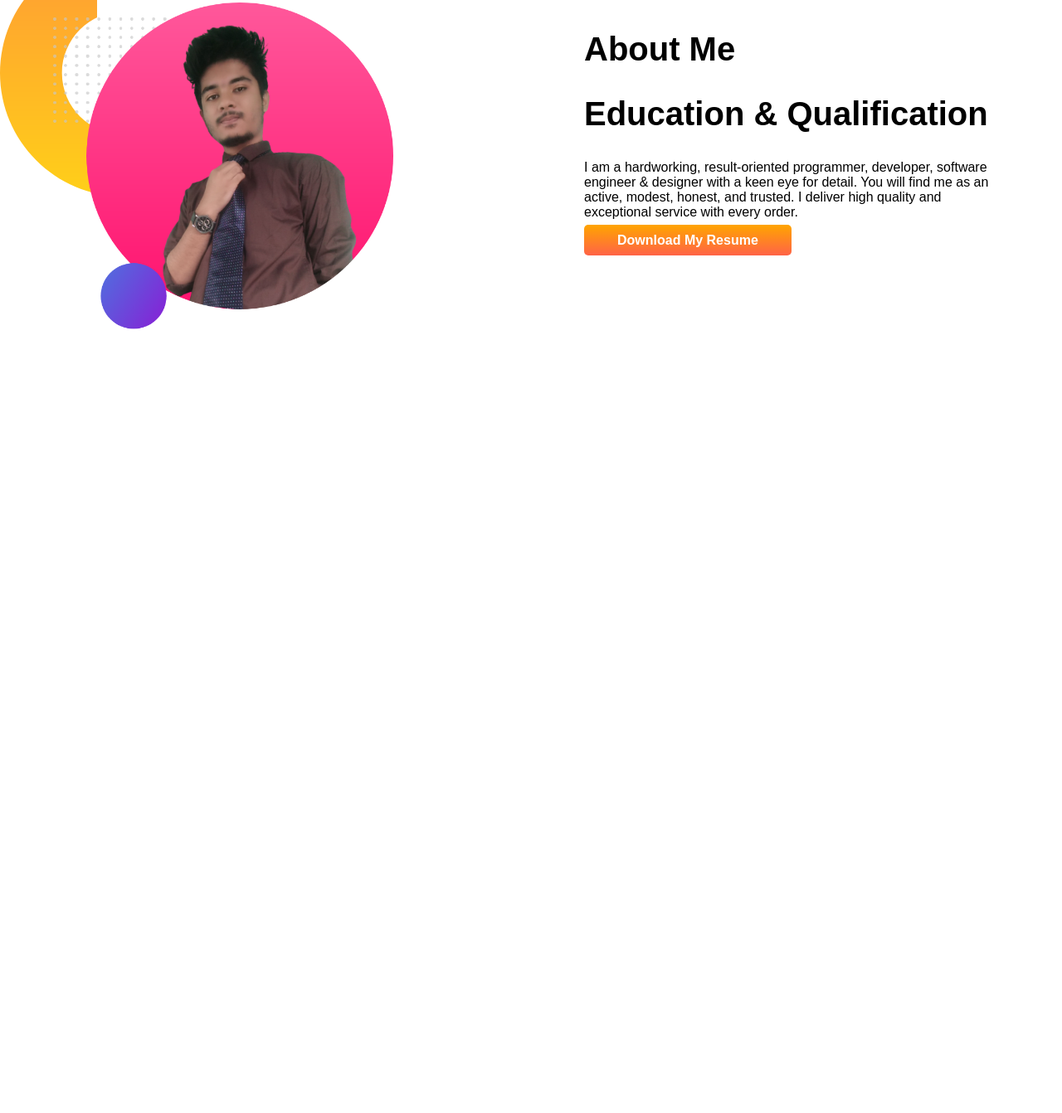
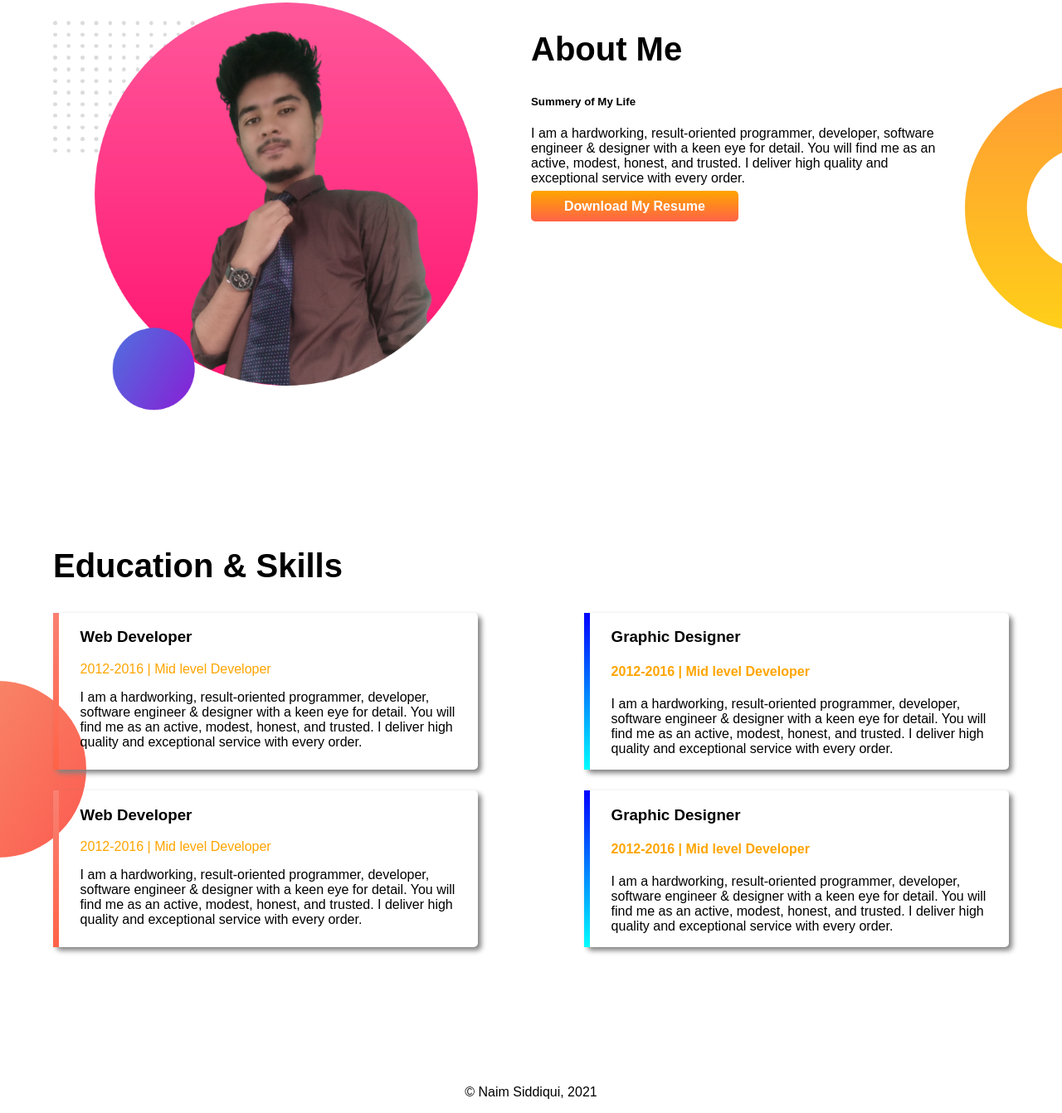
Before and after one commit to naimsiddiquibd/simple-portfolio-site, a plain HTML site: page index.html in a window 1280 px wide. Shown: the part 701-2043 px from the top of the page at 83% size. Before the commit the page ends 1166 px from the top, so only its background shows below. Drawn offline with Linux system fonts and the light colour scheme; a web font is replaced by a local one.

Commit message:
bottom section added

```diff
--- a/index.html
+++ b/index.html
@@ -13,7 +13,7 @@
     <link rel="stylesheet" href="style.css" />
   </head>
   <body>
-    <section class="banner">
+    <section class="banner flex-container">
       <div class="half-width">
         <h1>Welcome</h1>
         <h1><span>Naim Siddiqui's</span> World</h1>
@@ -28,13 +28,13 @@
       </div>
       <div class="half-width"><img src="images/my-pic-1.png" /></div>
     </section>
-    <section class="banner2">
+    <section class="banner2 flex-container">
       <div class="half-width2">
         <img src="images/my-pic-2.png" />
       </div>
-      <div class="half-width">
+      <div class="half-width3">
         <h1>About Me</h1>
-        <h1>Education & Qualification</h1>
+        <h5>Summery of My Life</h5>
         <p>
           I am a hardworking, result-oriented programmer, developer, software
           engineer & designer with a keen eye for detail. You will find me as an
@@ -44,5 +44,57 @@
         <a class="button" target="_blank" href="#">Download My Resume</a>
       </div>
     </section>
+
+    <section class="experience">
+      <h1 class="ex-headline">Education & Skills</h1>
+      <div class="flex-container">
+        <div class="half-width5" id="web">
+          <h3>Web Developer</h3>
+          <span>2012-2016 | Mid level Developer</span>
+          <p>
+            I am a hardworking, result-oriented programmer, developer, software
+            engineer & designer with a keen eye for detail. You will find me as
+            an active, modest, honest, and trusted. I deliver high quality and
+            exceptional service with every order.
+          </p>
+        </div>
+
+        <div class="half-width5" id="graphic">
+          <h3>Graphic Designer</h3>
+          <h4><span>2012-2016 | Mid level Developer</span></h4>
+          <p>
+            I am a hardworking, result-oriented programmer, developer, software
+            engineer & designer with a keen eye for detail. You will find me as
+            an active, modest, honest, and trusted. I deliver high quality and
+            exceptional service with every order.
+          </p>
+        </div>
+      </div>
+
+      <div class="flex-container">
+        <div class="half-width4" id="web">
+          <h3>Web Developer</h3>
+          <span>2012-2016 | Mid level Developer</span>
+          <p>
+            I am a hardworking, result-oriented programmer, developer, software
+            engineer & designer with a keen eye for detail. You will find me as
+            an active, modest, honest, and trusted. I deliver high quality and
+            exceptional service with every order.
+          </p>
+        </div>
+
+        <div class="half-width4" id="graphic">
+          <h3>Graphic Designer</h3>
+          <h4><span>2012-2016 | Mid level Developer</span></h4>
+          <p>
+            I am a hardworking, result-oriented programmer, developer, software
+            engineer & designer with a keen eye for detail. You will find me as
+            an active, modest, honest, and trusted. I deliver high quality and
+            exceptional service with every order.
+          </p>
+        </div>
+      </div>
+    </section>
+    <footer><p>© Naim Siddiqui, 2021</p></footer>
   </body>
 </html>
--- a/style.css
+++ b/style.css
@@ -8,7 +8,7 @@ h1 {
 span {
   color: orange;
 }
-section {
+.flex-container {
   display: flex;
 }
 .half-width {
@@ -19,12 +19,49 @@ section {
   width: 50%;
   padding: 5%;
 }
+.half-width3 {
+  width: 50%;
+  padding-right: 10%;
+  padding-top: 5%;
+}
+.ex-headline {
+  width: 50%;
+  padding-left: 5%;
+  padding-right: 5%;
+}
+.half-width4 {
+  width: 50%;
+  padding-left: 2%;
+  padding-right: 2%;
+  margin-left: 5%;
+  margin-right: 5%;
+  margin-bottom: 150px;
+  box-shadow: 4px 4px 6px gray;
+  border-radius: 5px;
+}
+.half-width5 {
+  width: 50%;
+  padding-left: 2%;
+  padding-right: 2%;
+  margin-left: 5%;
+  margin-right: 5%;
+  margin-bottom: 25px;
+  box-shadow: 4px 4px 6px gray;
+  border-radius: 5px;
+}
 .half-width img {
   width: 100%;
 }
 .half-width2 img {
-  width: 80%;
+  width: 100%;
 }
+.experience {
+  padding-top: 5%;
+  background-image: url(images/exp-bg.png);
+  background-repeat: no-repeat;
+  background-position: left;
+}
+
 .button {
   text-decoration: none;
   background-image: linear-gradient(orange, tomato);
@@ -40,5 +77,18 @@ section {
 .banner2 {
   background-image: url(images/banner2.png);
   background-repeat: no-repeat;
-  background-position: rightgit;
+  background-position: right;
 }
+#graphic {
+  border-left: 7px solid;
+  border-image: linear-gradient(blue, cyan);
+  border-image-slice: 1;
+}
+#web {
+  border-left: 7px solid;
+  border-image: linear-gradient(salmon, tomato);
+  border-image-slice: 1;
+}
+footer p {
+  text-align: center;
+}
```
Also changed, not shown: images/exp-bg.png (added).
